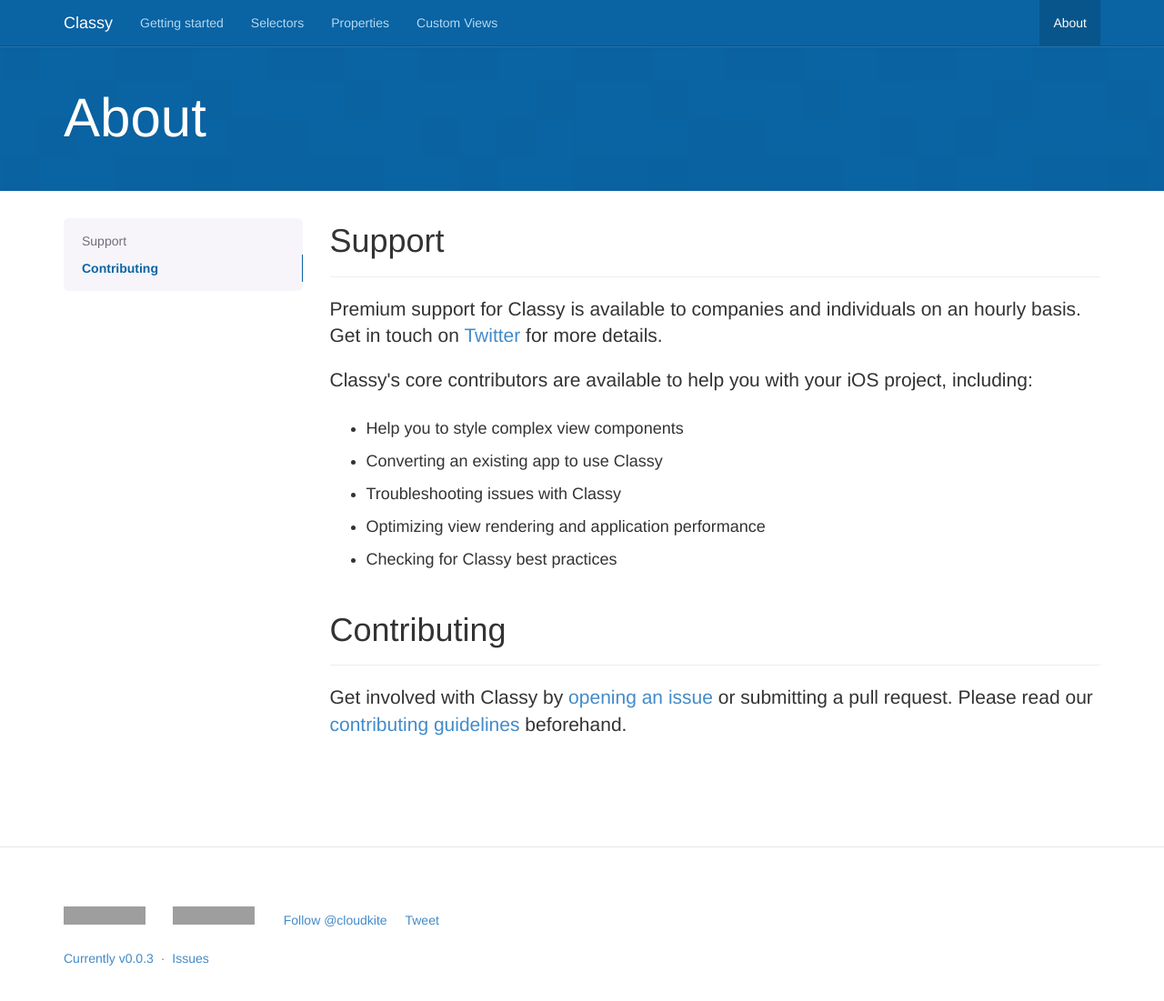
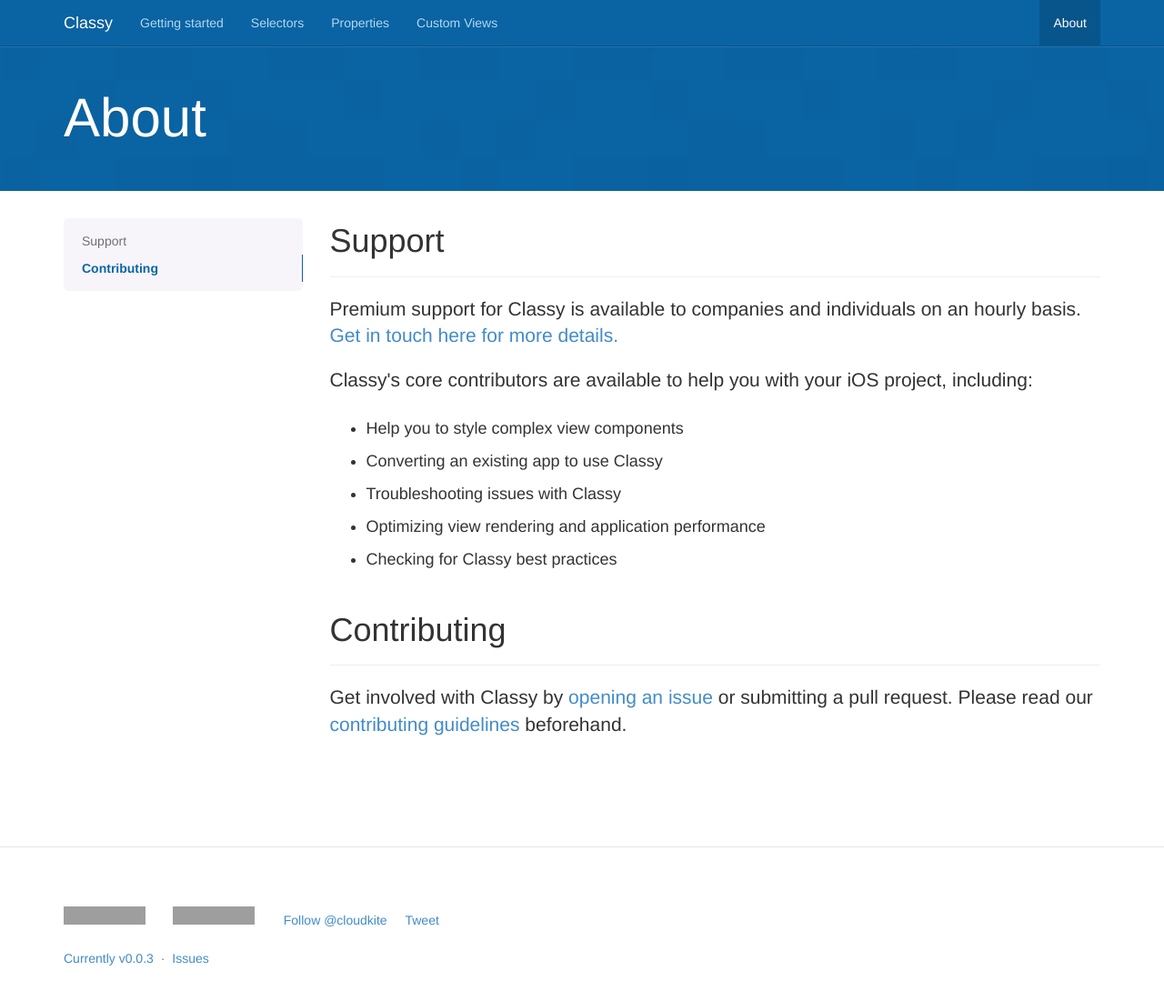
Before and after one commit to ClassyKit/Classy, a Jekyll site: the page built from about.html, in a window 1280 px wide and 1104 px high. Shown: the top 1101 px of the window at 91% size. Built offline with Jekyll 4.4.1, drawn with Linux system fonts in a browser that asks for light colours; nearby versions of some CDN libraries; Markdown is read by kramdown in place of the engine named in the settings; comment, search, counter and statistics services are not loaded; grey boxes are pictures that could not be loaded.

Commit message:
Update about.html

```diff
--- a/about.html
+++ b/about.html
@@ -12,8 +12,8 @@
   <div class="page-header">
     <h1 id="support">Support</h1>
   </div>
-  <p class="lead">Premium support for Classy is available to companies and individuals on an hourly basis. Get in touch on
-      <a href="https://twitter.com/cloudkite">Twitter</a> for more details.</p>
+  <p class="lead">Premium support for Classy is available to companies and individuals on an hourly basis.
+      <a href="https://docs.google.com/forms/d/1uVoJpfBjEBtjMuBvqnoHjd0D9PGJkT3e0SahEz1ofbA/viewform"> Get in touch here for more details.</a></p>
   <p class="lead">Classy's core contributors are available to help you with your iOS project, including:</p>
   <ul class="about-list">
     <li>Help you to style complex view components</li>
```
